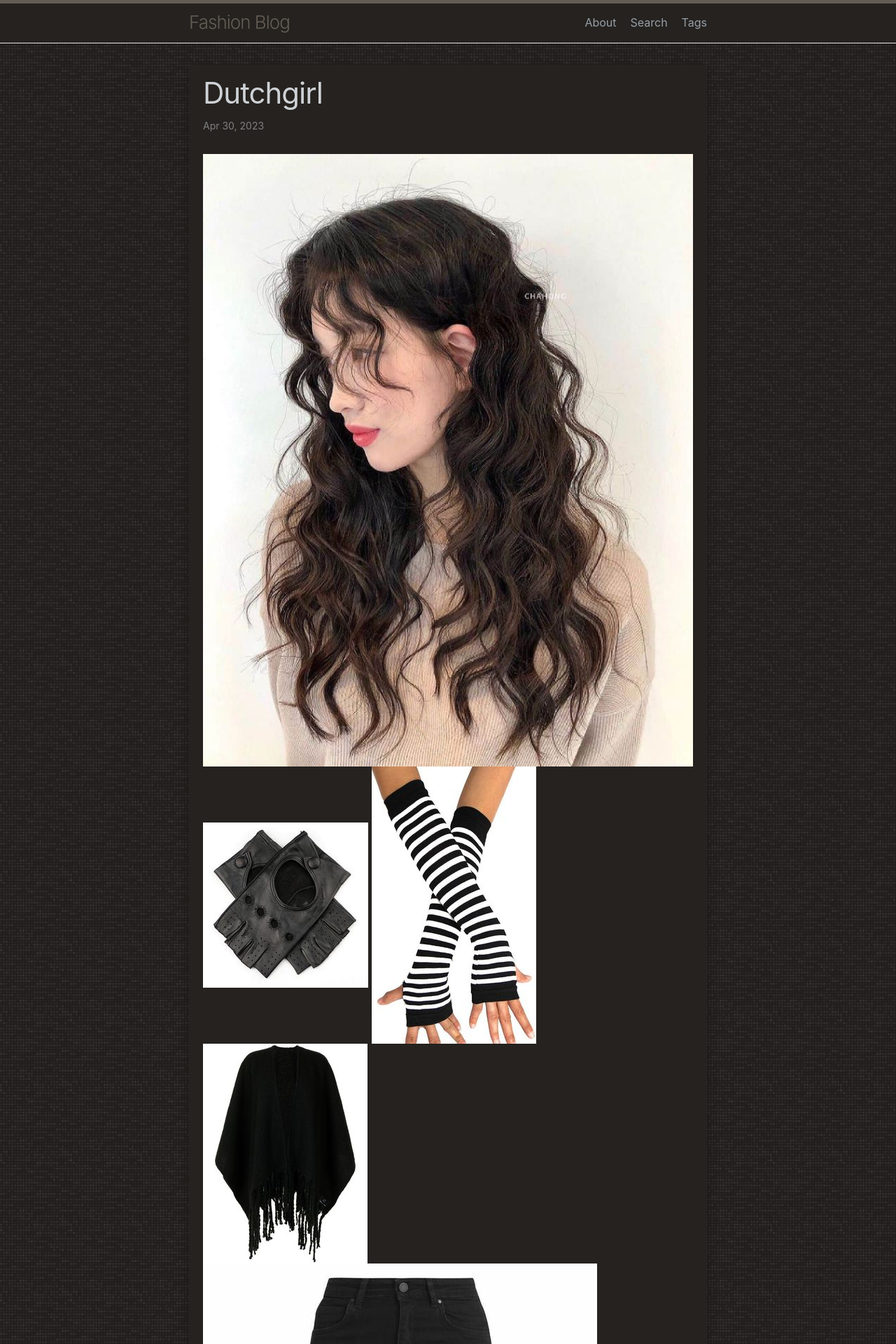
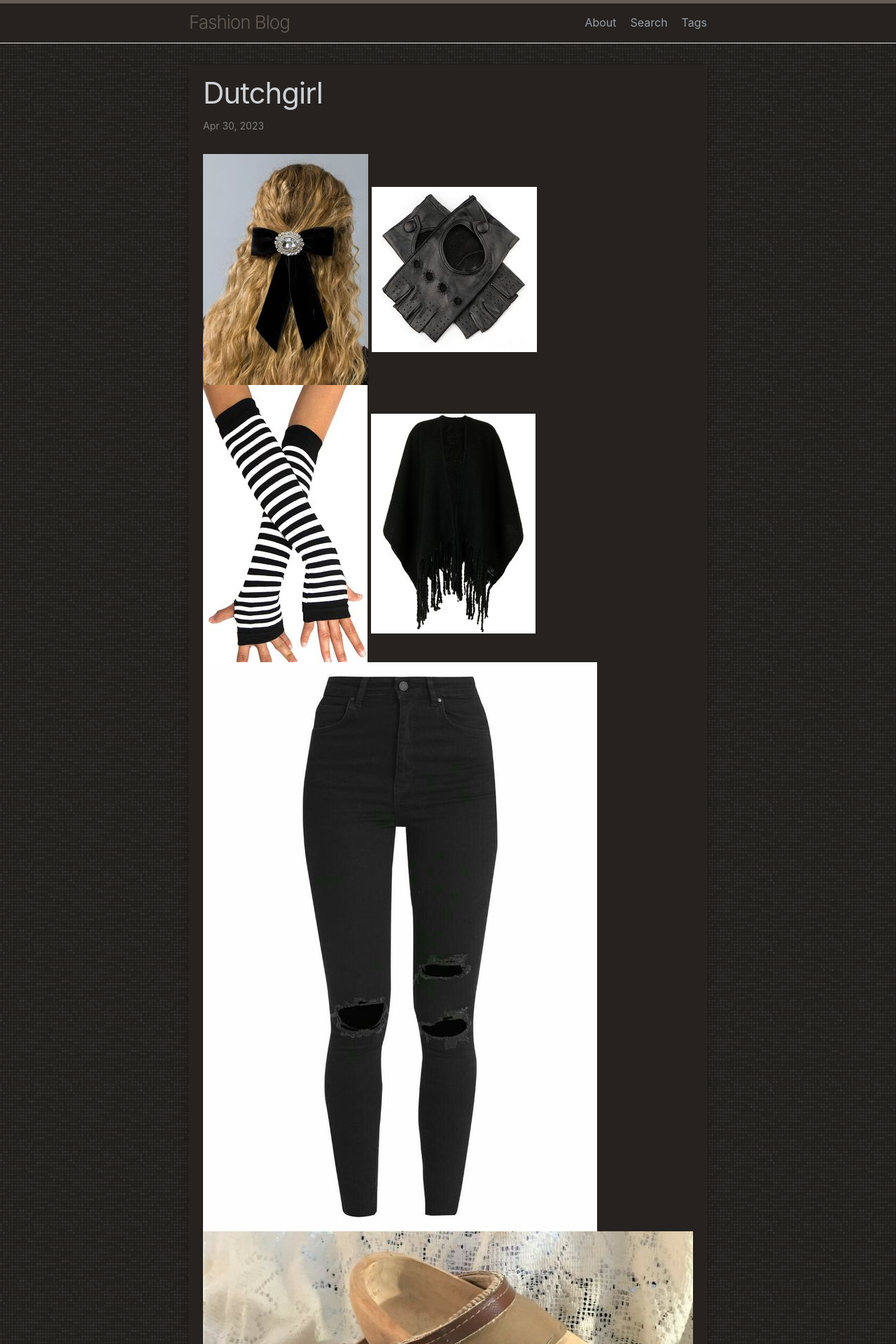
Before and after one commit to LWFlouisa/FashionBlog, a Jekyll site: the page built from _posts/2023-04-30-dutchgirl.md, in a window 1280 px wide. Shown: the top 1920 px of the page at 70% size. Built offline with Jekyll 4.4.1, drawn with Linux system fonts in a browser that asks for light colours; our own code applies the rules of GitHub Pages for plain Markdown files.

Commit message:
Update 2023-04-30-dutchgirl.md

```diff
--- a/_posts/2023-04-30-dutchgirl.md
+++ b/_posts/2023-04-30-dutchgirl.md
@@ -1,4 +1,4 @@
-![Hairstyle](https://github.com/LWFlouisa/FashionBlog/blob/main/images/BlackPoncho/bbabd7956c40e93dd671d150e05036c6.jpg?raw=true)
+![Hairstyle](https://github.com/LWFlouisa/FashionBlog/blob/main/images/BlackPoncho/1145f7e2e91da8f66bfa3a52d069c3ef.jpg?raw=true)
 ![Black Fingerless Gloves](https://github.com/LWFlouisa/FashionBlog/blob/main/images/DutchWoman/9e901ba65168ec65fc8d22d136130582.jpg?raw=true)
 ![Wristlets](https://github.com/LWFlouisa/FashionBlog/blob/main/images/DutchWoman/6ad51e24a125fd434ae80ad9be42aeb6.jpg?raw=true)
 ![Black Poncho](https://github.com/LWFlouisa/FashionBlog/blob/main/images/BlackPoncho/9f6d448f0b6ef6d2a09a9708572af907.jpg?raw=true)
```
